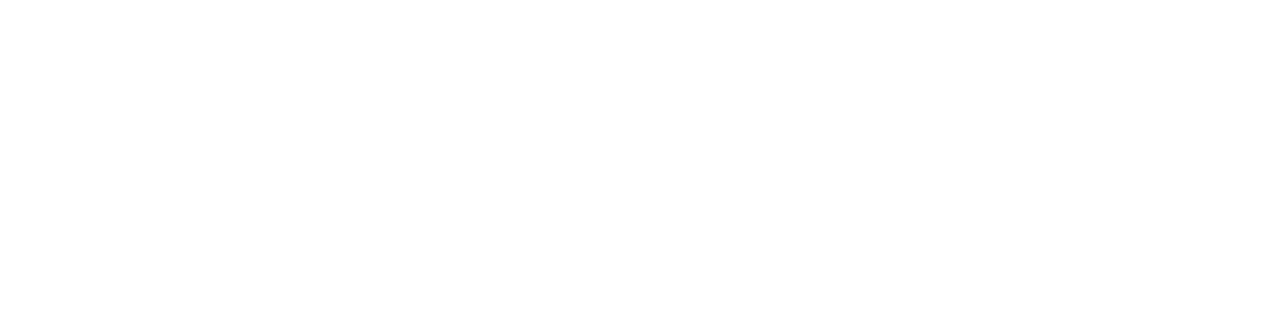
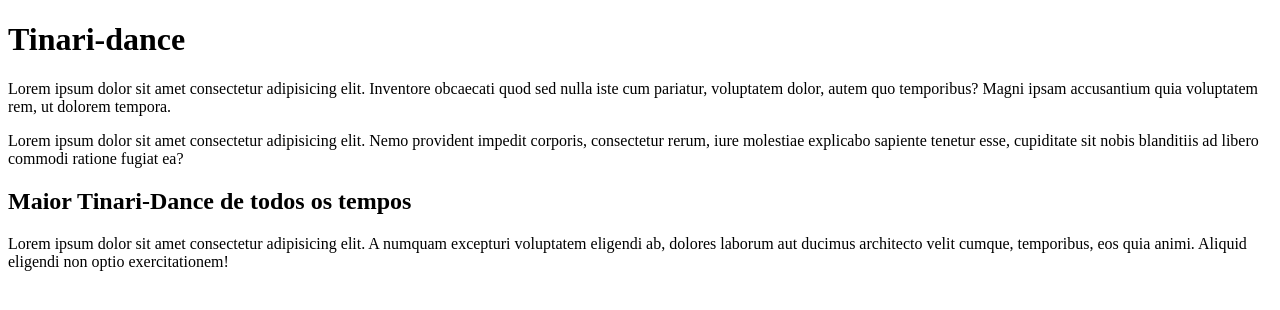
Before and after one commit to ofernndo/Ola-mundo, a plain HTML site: page index.html in a window 1280 px wide. Drawn offline with Linux system fonts and the light colour scheme.

Commit message:
Update index.html

```diff
--- a/index.html
+++ b/index.html
@@ -7,6 +7,10 @@
     <title>Document</title>
 </head>
 <body>
-
+    <h1>Tinari-dance</h1>
+    <p>Lorem ipsum dolor sit amet consectetur adipisicing elit. Inventore obcaecati quod sed nulla iste cum pariatur, voluptatem dolor, autem quo temporibus? Magni ipsam accusantium quia voluptatem rem, ut dolorem tempora.</p>
+    <p>Lorem ipsum dolor sit amet consectetur adipisicing elit. Nemo provident impedit corporis, consectetur rerum, iure molestiae explicabo sapiente tenetur esse, cupiditate sit nobis blanditiis ad libero commodi ratione fugiat ea?</p>
+    <h2>Maior Tinari-Dance de todos os tempos</h2>
+    <p>Lorem ipsum dolor sit amet consectetur adipisicing elit. A numquam excepturi voluptatem eligendi ab, dolores laborum aut ducimus architecto velit cumque, temporibus, eos quia animi. Aliquid eligendi non optio exercitationem!</p>
 </body>
 </html>
```
